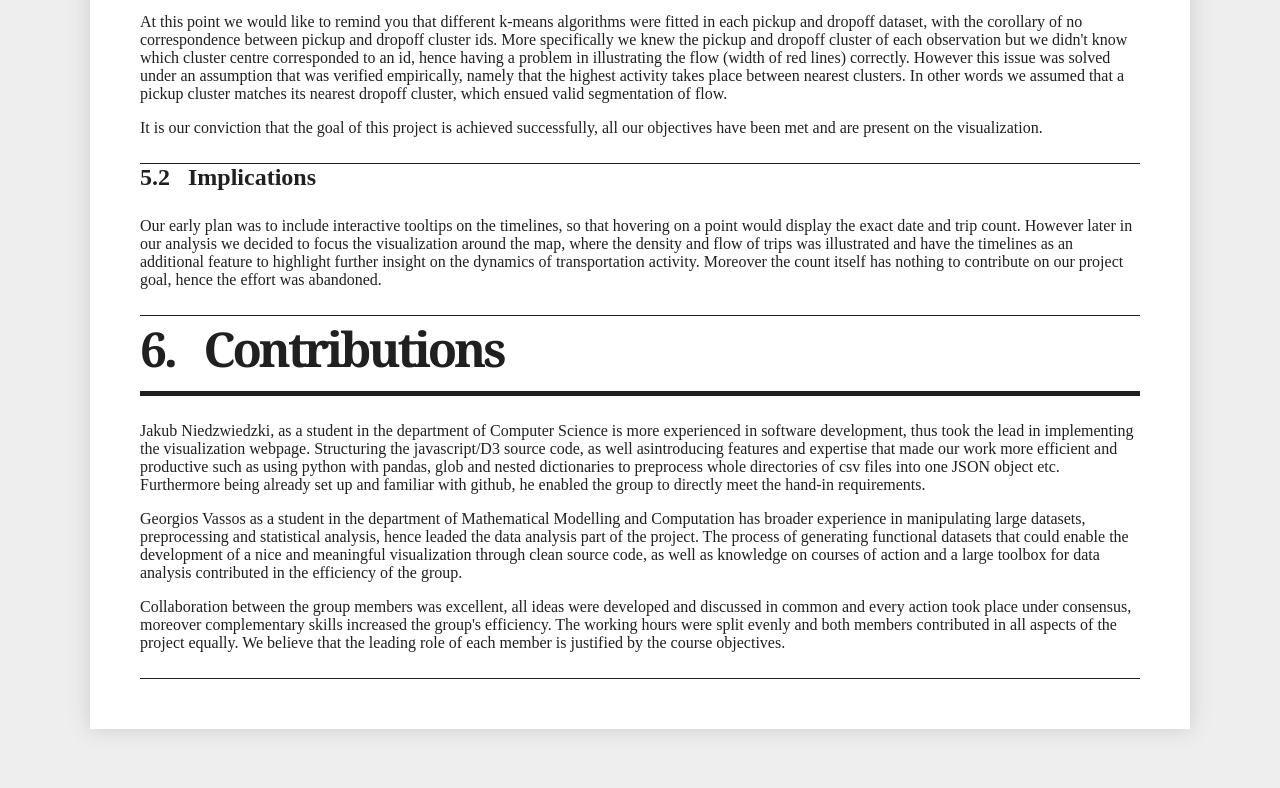
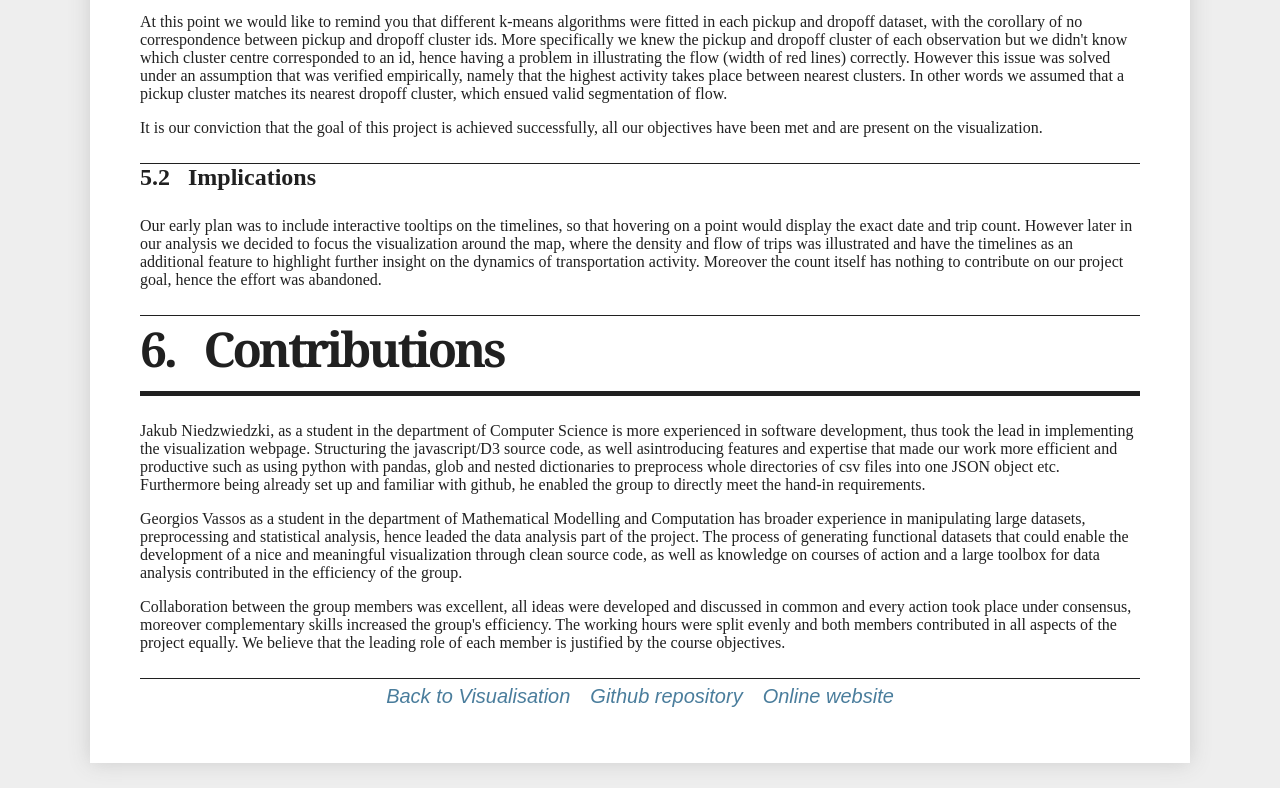
Before and after one commit to JakubRN/JakubRN.github.io, a plain HTML site: page webpage_report/index.html in a window 1280 px wide. Shown: the part 5645-6433 px from the top of the page. Before the commit the page ends 6399 px from the top, so only its background shows below. Drawn offline with Linux system fonts and the light colour scheme.

Commit message:
links added

```diff
--- a/webpage_report/A2.css
+++ b/webpage_report/A2.css
@@ -24,15 +24,17 @@ body {
 	text-decoration: none;
 }
 
-#content a:hover { color: blue; }
+#content a:hover {
+	color: blue;
+}
 
-#content .Section .Section-header{
+#content .Section .Section-header {
 	border-bottom: 5px solid #202020;
 	padding: 0 0 10px 0;
 	position: relative;
 }
 
-#content .Section .Section-header h2{
+#content .Section .Section-header h2 {
 	color: #202020;
 	font-family: Cambria;
 	font-size: 48px;
@@ -43,7 +45,7 @@ body {
 	margin: 0;
 }
 
-#content .Section .myText{
+#content .Section .myText {
 	color: #202020;
 	font-family: Utopia;
 	font-size: 16px;
@@ -56,7 +58,7 @@ body {
 	padding: 10px 0 0 0;
 }
 
-#content .Section .myText .subHeader h3{
+#content .Section .myText .subHeader h3 {
 	color: #202020;
 	font-family: Utopia;
 	font-size: 24px;
@@ -82,9 +84,14 @@ body {
 	text-decoration: none;
 }
 
-#content .Section .myText .myPoint a:hover { color: blue; }
+#content .Section .myText .myPoint a:hover {
+	color: blue;
+}
 
-a:active, a:focus { outline: 0; }
+a:active,
+a:focus {
+	outline: 0;
+}
 
 .centered {
 	display: block;
@@ -105,6 +112,63 @@ figcaption {
 	text-align: center;
 }
 
-.tabcap{
+.tabcap {
 	text-align: left;
 }
+
+.links {
+	display: flex;
+	flex-flow: row nowrap;
+	justify-content: center;
+}
+
+.links a,
+.links a:visited,
+.links a:hover,
+.links a:active {
+	line-height: 150%;
+	-webkit-backface-visibility: hidden;
+	backface-visibility: hidden;
+	position: relative;
+	transition: 0.5s color ease;
+	text-decoration: none;
+	color: #4a7d9c !important;
+	font-size: 2em;
+}
+
+.links a {
+	margin: 2px 10px;
+}
+
+.links a:hover {
+	color: #d73444 !important;
+}
+
+.links a.after:after {
+	content: "";
+	transition: 0.5s all ease;
+	-webkit-backface-visibility: hidden;
+	backface-visibility: hidden;
+	position: absolute;
+}
+
+.links a.after:after {
+	bottom: -0.25em;
+}
+
+.links a.after:after {
+	height: 3px;
+	height: 0.15rem;
+	width: 0;
+	background: #d73444 !important;
+}
+
+.links a.third:after {
+	left: 50%;
+	-webkit-transform: translateX(-50%);
+	transform: translateX(-50%);
+}
+
+.links a.after:hover:after {
+	width: 100%;
+}
--- a/webpage_report/index.html
+++ b/webpage_report/index.html
@@ -12,6 +12,7 @@
 <header></header>
 
 <body>
+
 	<div id="content">
 		<div class="Section">
 			<div class="Section-header">
@@ -411,7 +412,12 @@
 				</div>
 			</div>
 		</div>
-	</div>
+		<div class="links">
+			<a class="third after" href="/index.html">Back to Visualisation</a>
+			<a class="third after" href="https://github.com/JakubRN/JakubRN.github.io">Github repository</a>
+			<a class="third after" href="https://jakubrn.github.io.">Online website</a>
+		</div>
 </body>
+</div>
 
 </html>
```
Lines whose indentation alone changed are shown as unchanged.
